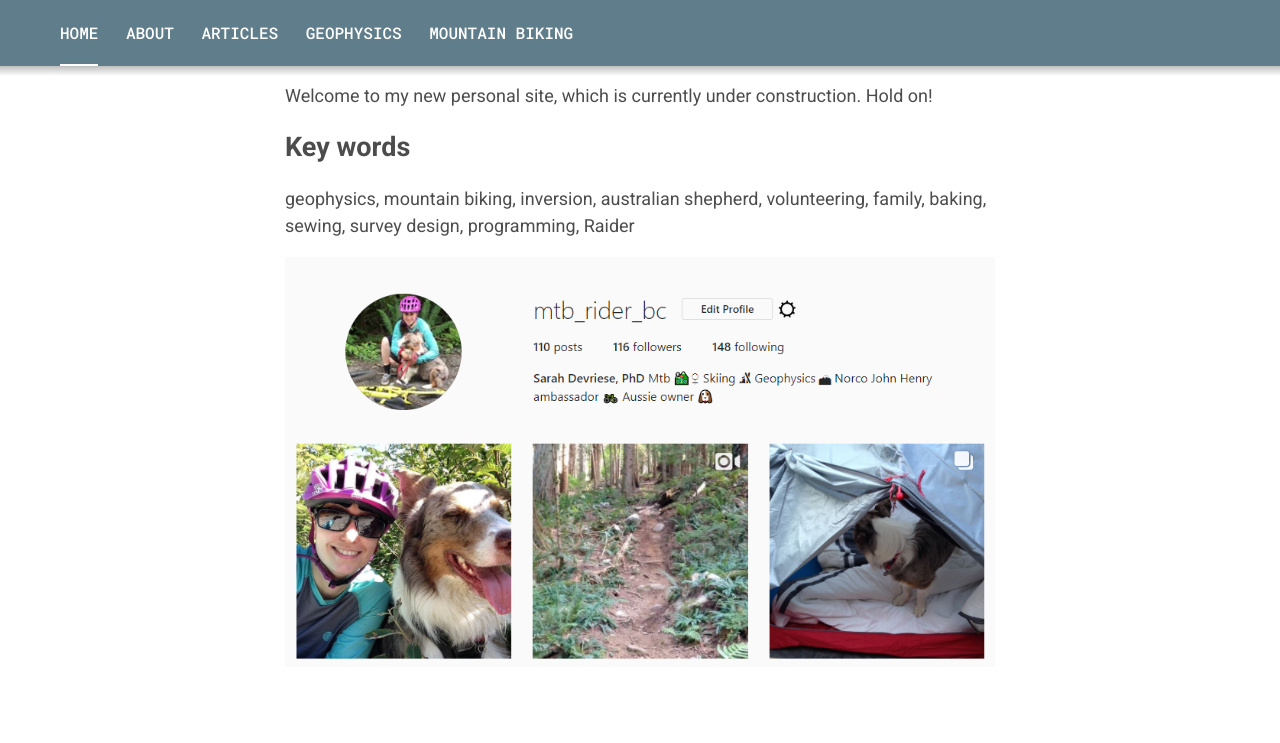
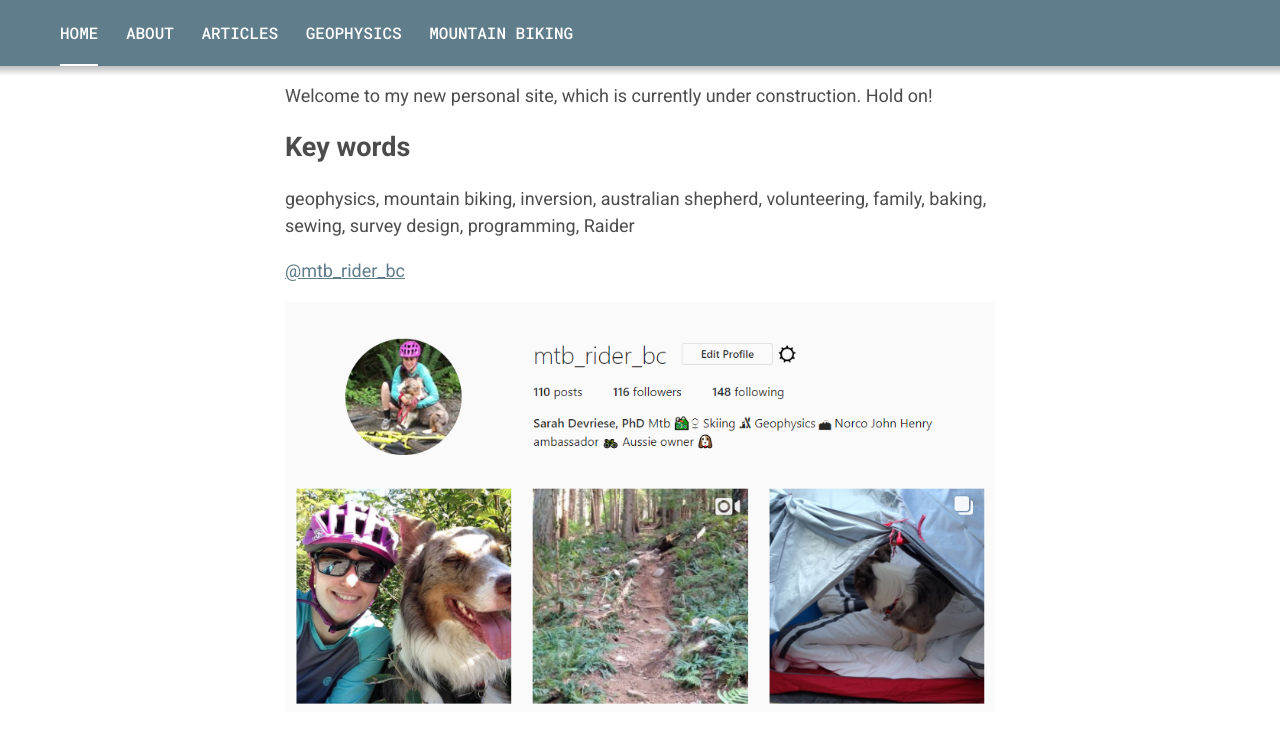
Before and after one commit to sdevriese/sdevriese.github.io, a Jekyll site: the page built from index.markdown, in a window 1280 px wide and 900 px high, scrolled down 328 px. Shown: the top 743 px of the window. Built offline with Jekyll 4.4.1, drawn with Linux system fonts in a browser that asks for light colours; a script that is not in the unit is left out.

Commit message:
Update index.markdown

```diff
--- a/index.markdown
+++ b/index.markdown
@@ -11,6 +11,10 @@
 
 geophysics, mountain biking, inversion, australian shepherd, volunteering, family, baking, sewing, survey design, programming, Raider
 
+<!-- InstaWidget -->
+<a href="https://instawidget.net/v/user/mtb_rider_bc" id="link-3bc855ccf13f4bfee52aaff5bca209a29f8440d829e86a9984161f29d8a4894f">@mtb_rider_bc</a>
+<script src="https://instawidget.net/js/instawidget.js?u=3bc855ccf13f4bfee52aaff5bca209a29f8440d829e86a9984161f29d8a4894f&width=300px"></script>
+
 <center>
 <a href="https://www.instagram.com/mtb_rider_bc/">
   <img src="https://github.com/sdevriese/sdevriese.github.io/raw/master/_posts/img/insta.PNG?raw=true" style="width:929px;border:0;">
```
